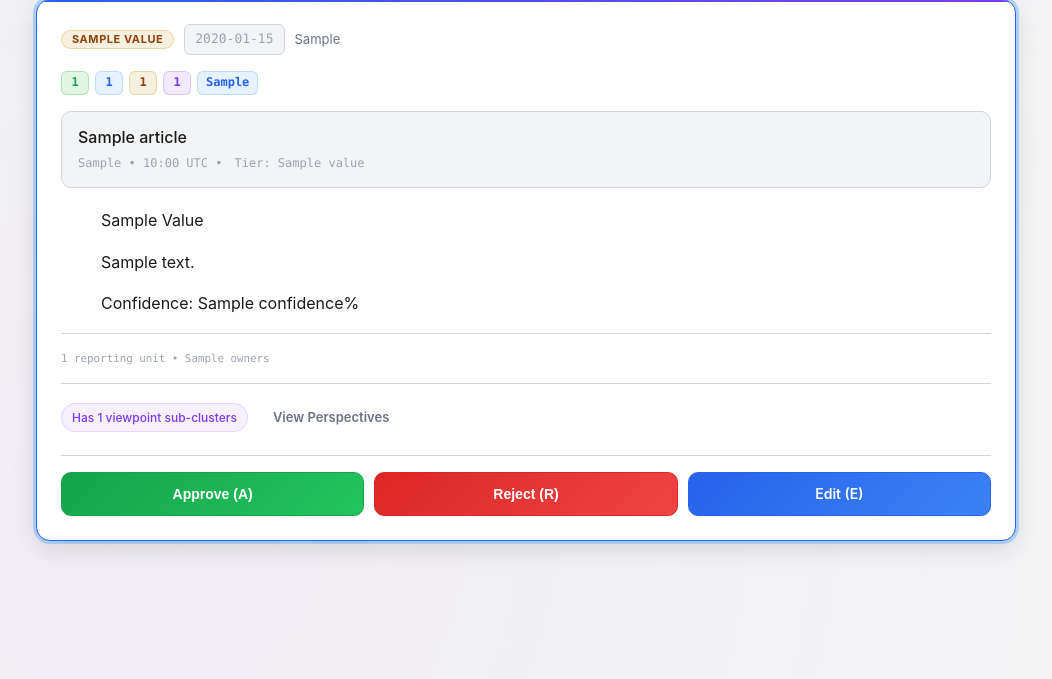
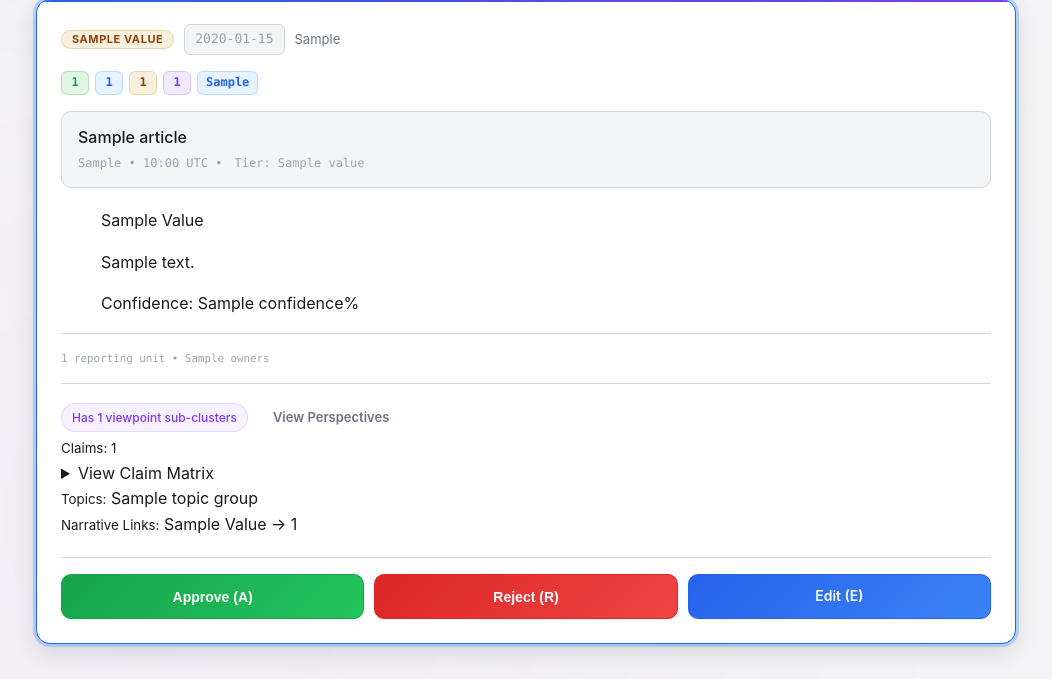
Before and after one commit to Valk-db/news-pipeline, a Python web app: template curation_ui/templates/index.html in a window 1280 px wide. Shown: the part 121-800 px from the top of the page, without its empty margins (114-1166 px from the left). Run offline with Jinja, Linux system fonts and the light colour scheme; the template is opened without the code that fills it: most values are stand-ins (such as "Sample title", 1, 10 or a date in 2020); some libraries are stand-ins or nearby versions.

Commit message:
Wire Phase 2 into curation UI and weekly workflow
- Update weekly-enrichment.yml: add phase2 job with topic seeding, topic assignment, claim extraction, narrative arcs
- Update curation_ui/main.py: batch fetch claims, topic groups, entity edges for stories
- Update curation_ui/templates/story_card.html: display claim matrix, topic badges, narrative arc links

```diff
--- a/curation_ui/templates/story_card.html
+++ b/curation_ui/templates/story_card.html
@@ -106,6 +106,56 @@
     </div>
     {% endif %}
 
+    {% if item.claims %}
+    <div class="story-claims">
+        <small class="claim-badge">Claims: {{ item.claims|length }}</small>
+        <details class="claims-details">
+            <summary>View Claim Matrix</summary>
+            {% for claim_data in item.claims %}
+            <div class="claim-item claim-{{ claim_data.claim.claim_type.value }}">
+                <div class="claim-text">{{ claim_data.claim.text }}</div>
+                <div class="claim-meta">
+                    <span class="claim-type-badge">{{ claim_data.claim.claim_type.value|title }}</span>
+                    <span class="claim-date">First seen: {{ claim_data.claim.first_seen_at.strftime('%Y-%m-%d %H:%M') }}</span>
+                </div>
+                {% if claim_data.evidence %}
+                <div class="claim-evidence">
+                    {% for ev in claim_data.evidence %}
+                    <span class="evidence-badge evidence-{{ ev.stance.value }}" title="Unit {{ ev.unit_id[:8] }}: {{ ev.stance.value }} (conf: {{ ev.confidence }})">
+                        {{ ev.stance.value|title }} ({{ ev.confidence }}%)
+                    </span>
+                    {% endfor %}
+                </div>
+                {% endif %}
+            </div>
+            {% endfor %}
+        </details>
+    </div>
+    {% endif %}
+
+    {% if item.topic_groups %}
+    <div class="story-topics">
+        <small class="topic-badge">Topics:</small>
+        {% for tg in item.topic_groups %}
+        {% if tg.topic_group %}
+        <span class="topic-tag" title="Confidence: {{ tg.confidence }}%">{{ tg.topic_group.name }}</span>
+        {% endif %}
+        {% endfor %}
+    </div>
+    {% endif %}
+
+    {% if item.narrative_arcs %}
+    <div class="story-narrative">
+        <small class="narrative-badge">Narrative Links:</small>
+        {% for edge in item.narrative_arcs %}
+        <span class="narrative-tag narrative-{{ edge.predicate.value }}"
+              title="{{ edge.predicate.value|replace('_', ' ') }} (conf: {{ edge.confidence }}%)">
+            {{ edge.predicate.value|replace('_', ' ')|title }} → {{ edge.object_id[:8] }}
+        </span>
+        {% endfor %}
+    </div>
+    {% endif %}
+
     <div class="story-actions">
         <button class="btn btn-success" hx-post="/story/{{ item.story.id }}/approve" hx-target="#stories" hx-swap="outerHTML">
             Approve (A)
```
Also changed, not shown: curation_ui/main.py (+91 -1 lines).
